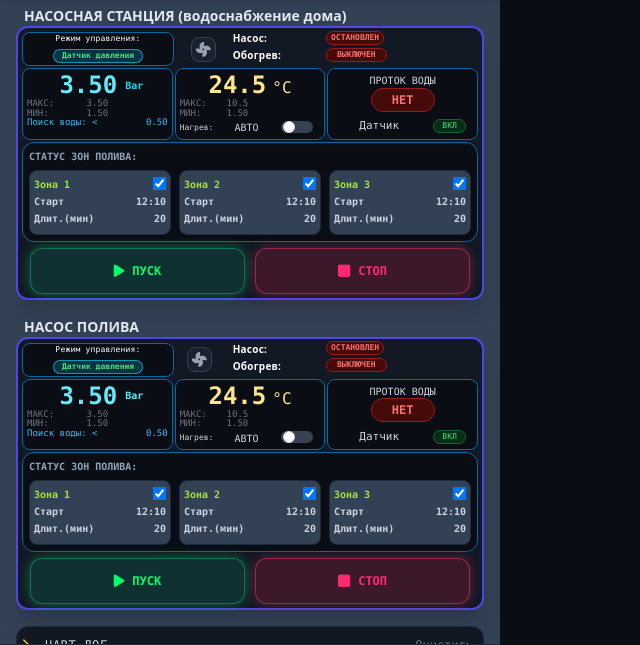
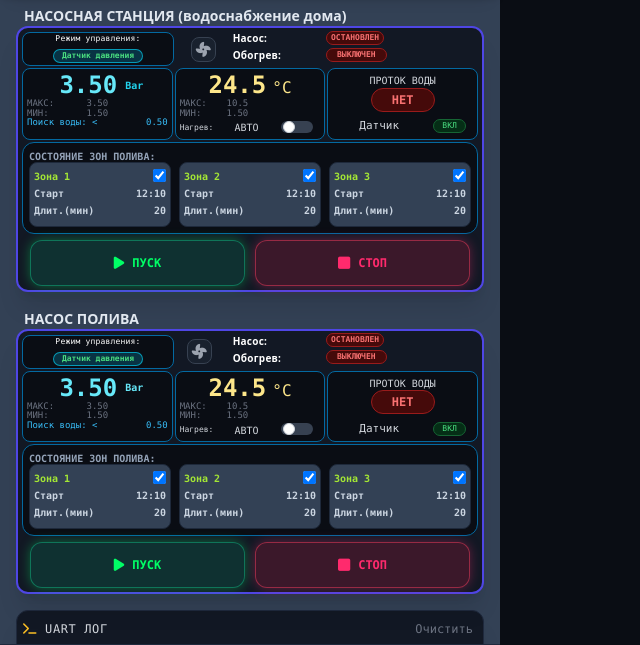
Before and after one commit to nsergey022/Web_Pump-v2, a plain HTML site: page index.html in a window 1280 px wide. Shown: the part 85-730 px from the top of the page, without its empty margins (0-640 px from the left). Drawn offline with nearby package versions, Linux system fonts and the light colour scheme; a web font is replaced by a local one.

Commit message:
изм-3 20-11

```diff
--- a/index.html
+++ b/index.html
@@ -315,7 +315,7 @@ top-0 z-50 shadow-md  ">
 
         <!--зоны полива -->
         <div class="bg-cyber-bg p-1.5 rounded-xl border border-sky-700 space-y-1.5">
-            <span class="text-[10px] font-mono font-bold text-slate-400 uppercase block">Статус зон полива:</span>
+            <span class="text-[10px] font-mono font-bold text-slate-400 uppercase block -mb-2">Состояние зон полива:</span>
             <div class="grid grid-cols-3 gap-2 font-mono text-[10px] ">
         <!--  Зона 1 -->
             <div id="p1z1Badge"
@@ -490,7 +490,7 @@ top-0 z-50 shadow-md  ">
 
                     <!--зоны полива -->
                     <div class="bg-cyber-bg p-1.5 rounded-xl border border-sky-700 space-y-1.5">
-                        <span class="text-[10px] font-mono font-bold text-slate-400 uppercase block">Статус зон полива:</span>
+                        <span class="text-[10px] font-mono font-bold text-slate-400 uppercase block -mb-2">Состояние зон полива:</span>
                         <div class="grid grid-cols-3 gap-2 font-mono text-[10px] ">
                     <!--  Зона 1 -->
                         <div id="p2z1Badge"
```
